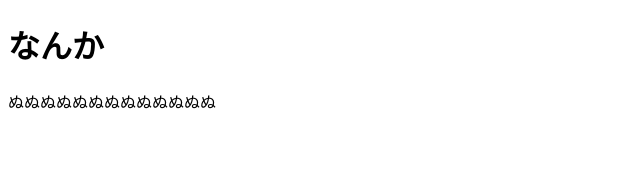
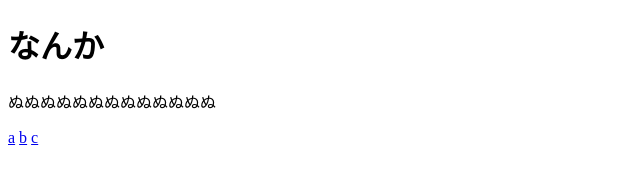
Before and after one commit to aoku151/nyax-user, a plain HTML site: page index.html in a window 1280 px wide. Shown: the full height of the page, 0-640 px from the left. Drawn offline with Linux system fonts and the light colour scheme.

Commit message:
Update index.html

```diff
--- a/index.html
+++ b/index.html
@@ -7,5 +7,8 @@
     <body>
         <h1>なんか</h1>
         <p>ぬぬぬぬぬぬぬぬぬぬぬぬぬ</p>
+        <a href="id">a</a>
+        <a href="new_user">b</a>
+        <a href="user_date">c</a>
     </body>
 </html>
```
